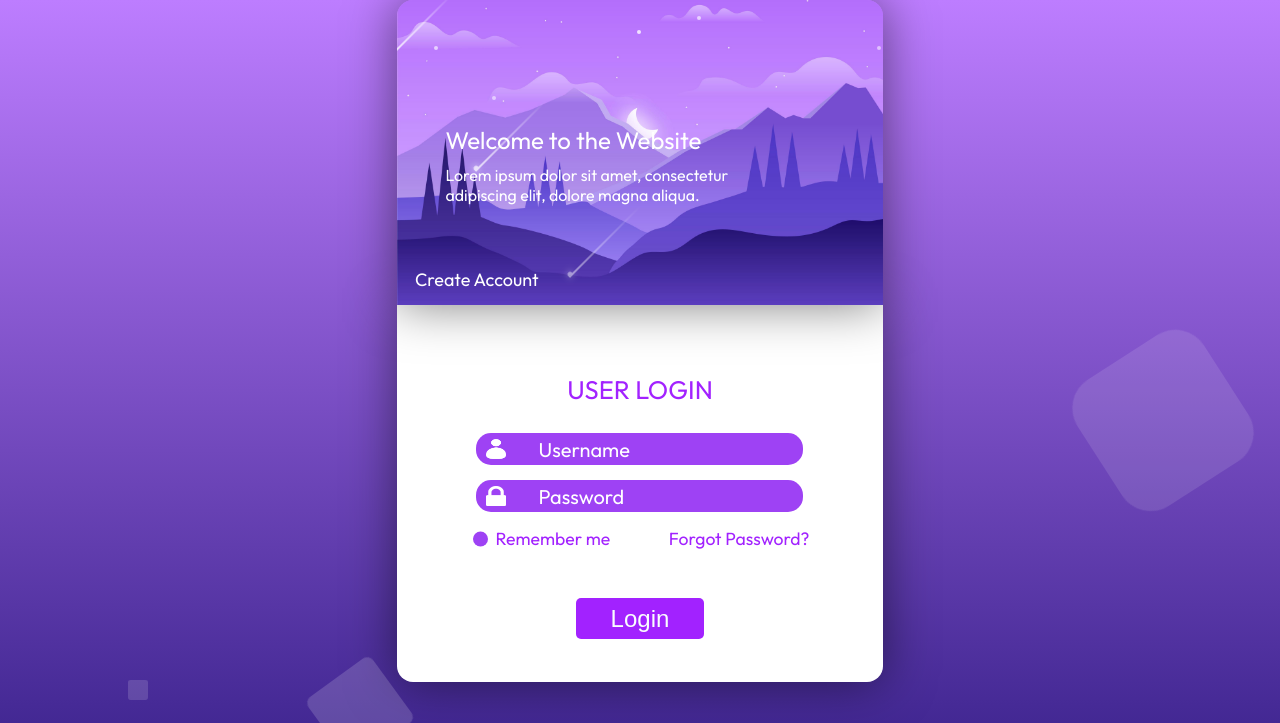
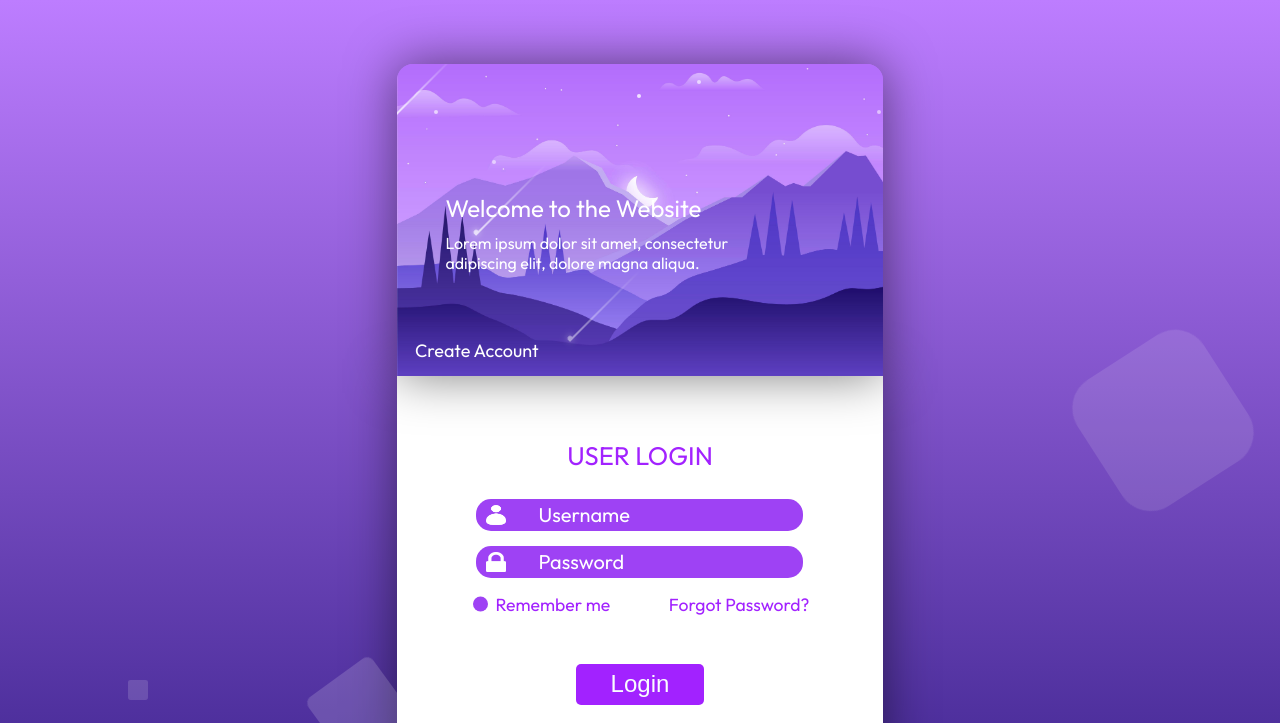
Before and after one commit to F4OST/login-Form, a plain HTML site: page index.html in a window 1280 px wide. Shown: the top 723 px of the page. Drawn offline with Linux system fonts and the light colour scheme; a web font is replaced by a local one.

Commit message:
edit body vh

```diff
--- a/index.html
+++ b/index.html
@@ -3,7 +3,8 @@
 <head>
     <meta charset="UTF-8" />
     <meta http-equiv="X-UA-Compatible" content="IE=edge" />
-    <meta name="viewport" content="width=device-width, initial-scale=1.0" />
+    <meta name="viewport" content="width=1280">
+
     <link rel="stylesheet" href="style.css">
     <link href="https://fonts.googleapis.com/css2?family=Outfit:wght@400;700&display=swap" rel="stylesheet">
     <link href="https://fonts.google.com/specimen/Sarpanch?preview.text=LOGIN&preview.size=27&preview.text_type=custom" rel="stylesheet">
@@ -11,6 +12,7 @@
 </head>
 
 <body>
+
     <div id="main">
         <ul class="circles">
             <li></li>
--- a/style.css
+++ b/style.css
@@ -11,7 +11,7 @@ body {
     /*background: linear-gradient(to bottom, #bd7fff, #2d158a);*/
   background: linear-gradient(to bottom, #bd7dff, #361f88);
   width: 100%;
-  height: 100vh;
+  height: 110vh;
   display: flex;
   justify-content: center;
   align-items: center;
@@ -140,6 +140,7 @@ body {
   height: 325px;
   position: relative;
   overflow: hidden;
+  margin-top: 4rem;
   border-radius: 1em 1em 0 0;
   box-shadow: 0 0 50px rgba(0, 0, 0, 0.5);
 }
@@ -160,7 +161,7 @@ body {
   background-color: white;
   width: max(350px, 38%);
   height: 400px;
-  padding: 20px;
+  padding:20px 20px 40px;
   margin-bottom: 3.5rem;
   box-sizing: border-box;
   border-radius: 0 0 1em 1em;
```
